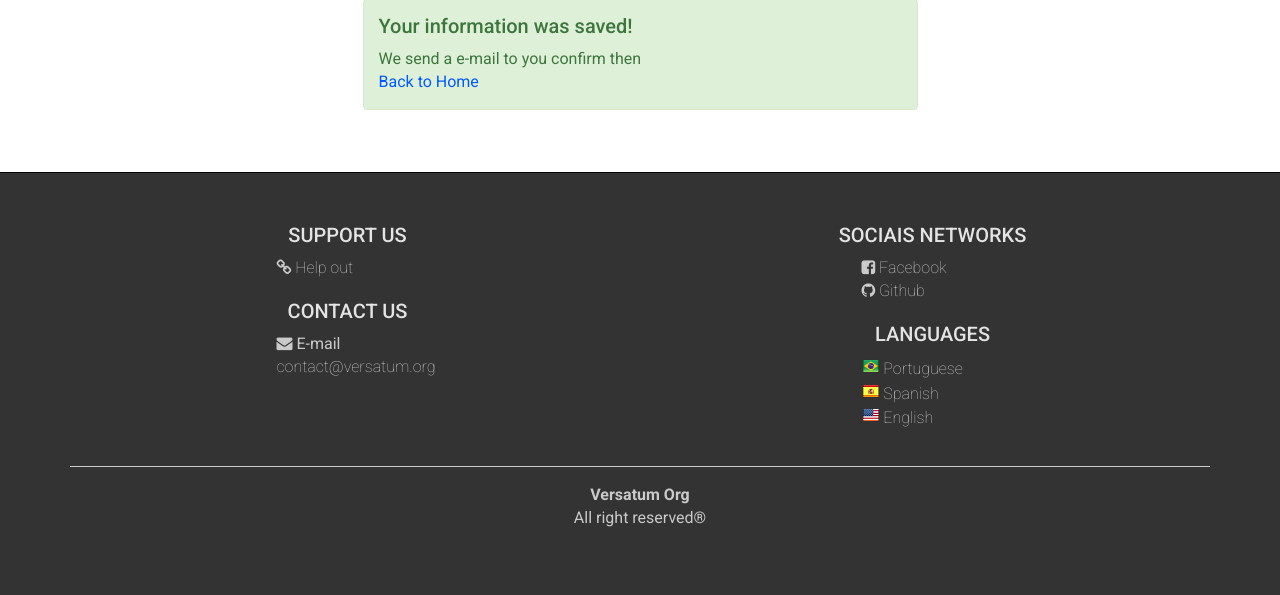
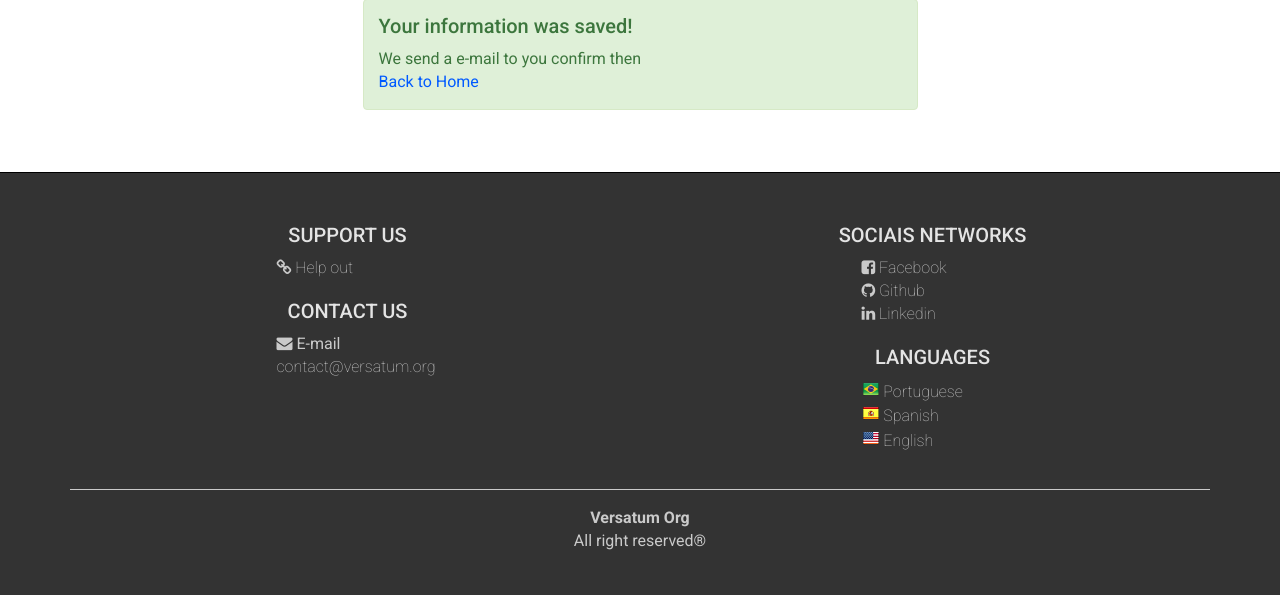
Before and after one commit to Versatum/website, a Django app: template versatum/templates/register.html in a window 1280 px wide. Shown: the part 429-1024 px from the top of the page. Before the commit the page ends 956 px from the top, so only its background shows below. Run offline with Django 3.2, Linux system fonts and the light colour scheme; the template is opened without the code that fills it, so the values that code supplies are empty; parts of the project's set-up code (start-up, migrations or seed data) failed here and were passed over; some libraries are stand-ins or nearby versions.

Commit message:
Add linkeding page

```diff
--- a/versatum/templates/base.html
+++ b/versatum/templates/base.html
@@ -137,8 +137,9 @@
             <div class="col-sm-12 col-md-6">
                 <h4> {% trans 'Sociais Networks' %} </h4>
                 <ul class="simple">
-                    <li><a href="https://www.facebook.com/versatum/"> <i class="fa fa-facebook-square"> </i> Facebook </a></li>
-                    <li><a href="https://github.com/Versatum"> <i class="fa fa-github"> </i> Github </a></li>
+                    <li><a href="https://www.facebook.com/versatum/" target="_blank"> <i class="fa fa-facebook-square"> </i> Facebook </a></li>
+                    <li><a href="https://github.com/Versatum" target="_blank"> <i class="fa fa-github"> </i> Github </a></li>
+                    <li><a href="https://www.linkedin.com/company/versatum/" target="_blank"> <i class="fa fa-linkedin"> </i> Linkedin </a></li>
                 </ul>
                 <h4> {% trans 'Languages' %} </h4>
                 <ul class="simple">
```
